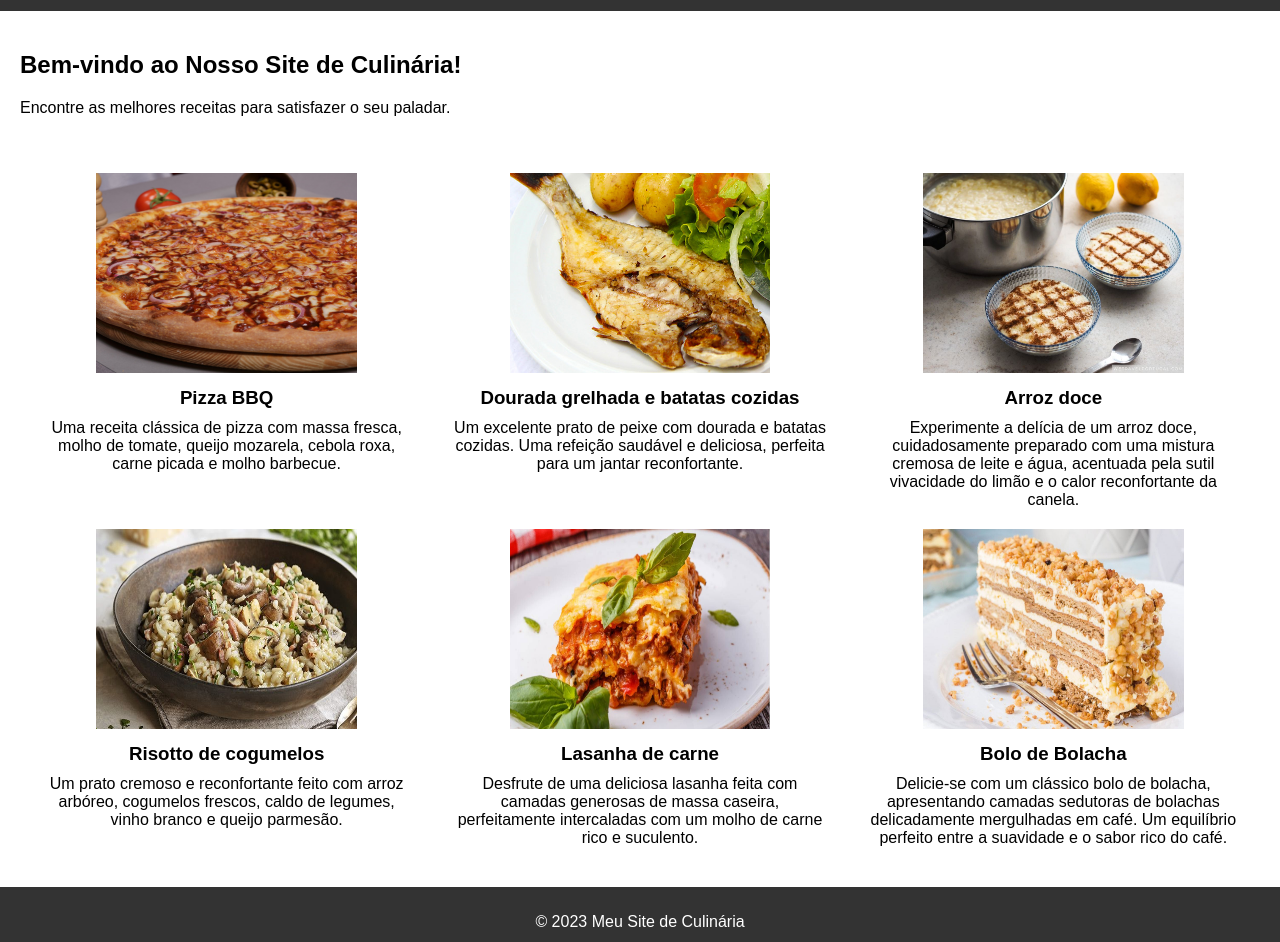
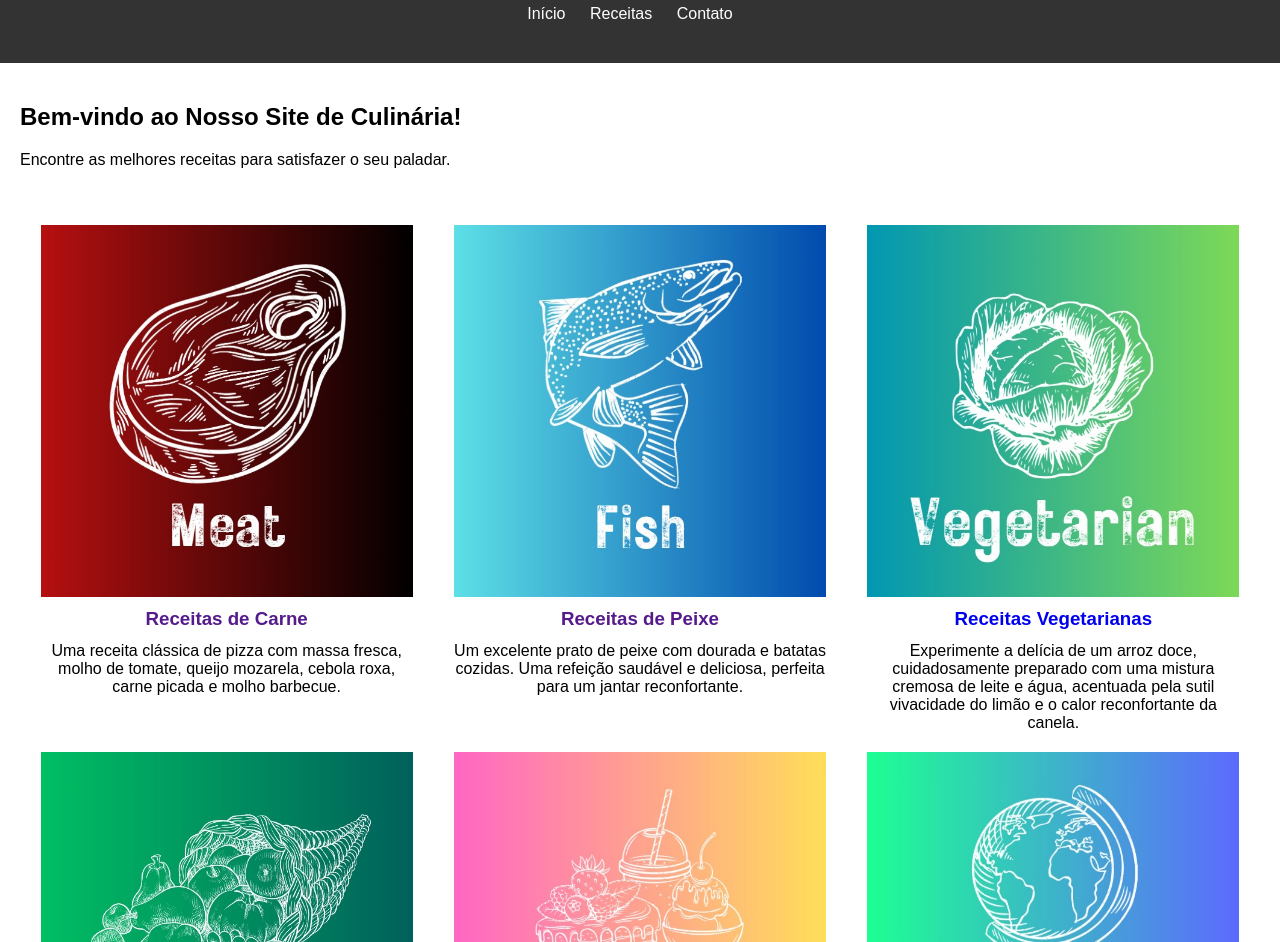
Before and after one commit to rpinto47/Projeto-PW, a plain HTML site: page www/index.html in a window 1280 px wide. Shown: the part 87-1029 px from the top of the page. Drawn offline with Linux system fonts and the light colour scheme.

Commit message:
alterações index

```diff
--- a/www/index.html
+++ b/www/index.html
@@ -1,5 +1,5 @@
 <!DOCTYPE html>
-<html lang="pt-br">
+<html lang="en">
   <head>
     <meta charset="UTF-8" />
     <meta name="viewport" content="width=device-width, initial-scale=1.0" />
@@ -9,9 +9,9 @@
   <body>
     <header>
       <nav>
-        <h1>Receitas Deliciosas</h1>
+        <h1>Home Cook</h1>
         <ul>
-          <li><a href="../www/documents/home.html">Início</a></li>
+          <li><a href="../www/home.html">Início</a></li>
           <li><a href="documents/receitas.html">Receitas</a></li>
           <li><a href="documents/contacto.html">Contato</a></li>
         </ul>
@@ -24,12 +24,11 @@
     </section>
     <section id="receitas">
       <div class="imagens">
-        <a href="documents/pizzabbq.html">
+        <a href="">
           <picture>
-            <source srcset="imagens/pizza barbacue.jpg" type="image/jpeg" />
-            <img src="imagens/pizza barbacue.jpg" alt="Pizza BBQ" />
+            <img src="imagens/carne.jpg" alt="Carne" />
           </picture>
-          <h3><a href="documents/pizzabbq.html">Pizza BBQ</a></h3>
+          <h3><a href="">Receitas de Carne</a></h3>
           <p>
             Uma receita clássica de pizza com massa fresca, molho de tomate,
             queijo mozarela, cebola roxa, carne picada e molho barbecue.
@@ -37,15 +36,12 @@
         </a>
       </div>
       <div class="imagens">
-        <a href="documents/dorada.html">
+        <a href="">
           <picture>
-            <source srcset="imagens/douradinha.jpg" type="image/jpeg" />
-            <img src="imagens/douradinha.jpg" alt="Dourada" />
+            <img src="imagens/peixe.jpg" alt="Peixe" />
           </picture>
           <h3>
-            <a href="documents/dorada.html"
-              >Dourada grelhada e batatas cozidas</a
-            >
+            <a href="">Receitas de Peixe</a>
           </h3>
           <p>
             Um excelente prato de peixe com dourada e batatas cozidas. Uma
@@ -55,12 +51,11 @@
         </a>
       </div>
       <div class="imagens">
-        <a href="documents/arrozdoce.html">
+        <a href="">
           <picture>
-            <source srcset="imagens/Arrezinhe doce.jpg" type="image/jpeg" />
-            <img src="imagens/Arrezinhe doce.jpg" alt="Arroz Doce" />
+            <img src="imagens/vegetariano.jpg" alt="Vegetarianas" />
           </picture>
-          <h3><a href="documents/arrozdoce.html">Arroz doce</a></h3>
+          <h3><a href="documents/arrozdoce.html">Receitas Vegetarianas</a></h3>
           <p>
             Experimente a delícia de um arroz doce, cuidadosamente preparado com
             uma mistura cremosa de leite e água, acentuada pela sutil vivacidade
@@ -69,25 +64,11 @@
         </a>
       </div>
       <div class="imagens">
-        <a href="documents/risotto.html">
+        <a href="">
           <picture>
-            <source srcset="imagens/risotto.jpeg" type="image/jpeg" />
-            <img src="imagens/risotto.jpeg" alt="Risotto de cogumelos" />
+            <img src="imagens/vegan.jpg" alt="Vegan" />
           </picture>
-          <h3><a href="documents/risotto.html">Risotto de cogumelos</a></h3>
-          <p>
-            Um prato cremoso e reconfortante feito com arroz arbóreo, cogumelos
-            frescos, caldo de legumes, vinho branco e queijo parmesão.
-          </p>
-        </a>
-      </div>
-      <div class="imagens">
-        <a href="documents/lasanha.html">
-          <picture>
-            <source srcset="imagens/lasanha carne.jpg" type="image/jpeg" />
-            <img src="imagens/lasanha carne.jpg" alt="Lasanha de carne" />
-          </picture>
-          <h3><a href="documents/lasanha.html">Lasanha de carne</a></h3>
+          <h3><a href="">Receitas Vegan</a></h3>
           <p>
             Desfrute de uma deliciosa lasanha feita com camadas generosas de
             massa caseira, perfeitamente intercaladas com um molho de carne rico
@@ -96,16 +77,27 @@
         </a>
       </div>
       <div class="imagens">
-        <a href="documents/bolobolacha.html">
+        <a href="">
           <picture>
-            <source srcset="imagens/bolo bolacha.jpg" type="image/jpeg" />
-            <img src="imagens/bolo bolacha.jpg" alt="Bolo de Bolacha" />
+            <img src="imagens/sobremesas.jpg" alt="Sobremesas" />
           </picture>
-          <h3><a href="documents/bolobolacha.html">Bolo de Bolacha</a></h3>
+          <h3><a href="">Sobremesas</a></h3>
           <p>
             Delicie-se com um clássico bolo de bolacha, apresentando camadas
             sedutoras de bolachas delicadamente mergulhadas em café. Um
             equilíbrio perfeito entre a suavidade e o sabor rico do café.
+          </p>
+        </a>
+      </div>
+      <div class="imagens">
+        <a href="">
+          <picture>
+            <img src="imagens/cozinhamundo.jpg" alt="Cozinha do Mundo" />
+          </picture>
+          <h3><a href="">Comidas do Mundo</a></h3>
+          <p>
+            Um prato cremoso e reconfortante feito com arroz arbóreo, cogumelos
+            frescos, caldo de legumes, vinho branco e queijo parmesão.
           </p>
         </a>
       </div>
--- a/www/styles/home.css
+++ /dev/null
@@ -1,39 +0,0 @@
-body {
-  background-image: url("../imagens/homebackground.jpg");
-  background-size: cover;
-  position:fixed;
-}
-
-body {
-    display: flex;
-    justify-content: center;
-    align-items: center;
-    height: 100vh;
-    margin: 0;
-}
-
-.explore-button {
-    display: flex;
-    justify-content: center;
-    align-items: center;
-    margin-left: 690px;
-    margin-top: 400px;
-}
-
-.explore-button a {
-    text-decoration: none;
-}
-
-.explore-button button {
-    padding: 10px 20px;
-    background-color:whitesmoke;
-    color:#2B7395;
-    font-size: 16px;
-    border: none;
-    border-radius: 5px;
-    width: 120px;
-}
-
-.explore-button button:hover{
-    background-color: rgb(208, 208, 208);
-}
--- a/www/styles/index.css
+++ b/www/styles/index.css
@@ -1,85 +1,96 @@
+:root {
+  --font-size-base: 16px;
+  --font-family: Arial, sans-serif;
+  --background-color-header: #333;
+  --text-color-header: #fff;
+  --padding-header: 1.5em;
+  --text-align-header: center;
+  --list-padding-nav: 0;
+  --display-receitas: flex;
+  --flex-wrap-receitas: wrap;
+  --justify-content-receitas: space-around;
+  --color-link: #fff;
+  --margin-imagem: 1.25em;
+  --margin-h3: 0.625em 0;
+  --padding-section: 1.25em;
+  --margin-bottom-receita: 1.25em;
+  --background-color-footer: #333;
+  --text-align-footer: center;
+  --padding-footer: 1.5em;
+}
+
 body {
-  font-family: Arial, sans-serif;
+  font-size: var(--font-size-base);
+  font-family: var(--font-family);
   margin: 0;
   padding: 0;
 }
 
 header {
-  background-color: #333;
-  color: #fff;
-  padding: 10px;
-  text-align: center;
-}
-
-header h1 {
-  margin: 0;
+  background-color: var(--background-color-header);
+  color: var(--text-color-header);
+  padding: var(--padding-header);
+  text-align: var(--text-align-header);
 }
 
 nav ul {
   list-style-type: none;
-  padding: 0;
+  padding: var(--list-padding-nav);
 }
 
 nav li {
   display: inline;
-  margin-right: 20px;
+  margin-right: 1.25em; /* 20px at 16px base font size */
 }
 
 nav a {
-  text-decoration: none;
-  color: #fff;
+  color: var(--color-link);
 }
 
 #receitas {
-  display: flex;
-  flex-wrap: wrap;
-  justify-content: space-around;
+  display: var(--display-receitas);
+  flex-wrap: var(--flex-wrap-receitas);
+  justify-content: var(--justify-content-receitas);
 }
 
-a {
-  color: inherit;
-  text-decoration: none;
-}
 .imagens {
   width: 30%;
-  margin-bottom: 20px;
+  margin-bottom: var(--margin-imagem);
   text-align: center;
+  position: relative;
 }
 
 .imagens img {
-  max-width: 70%;
-  max-width: 70%;
+  width: 100%;
   height: auto;
-  width: 300px;
-  height: 200px;
+  display: block;
+  aspect-ratio: 1;
 }
 
 .imagens h3 {
-  margin: 10px 0;
+  margin: var(--margin-h3);
 }
 
 .imagens p {
   margin: 0;
 }
 
+a {
+  text-decoration: none;
+
+}
+
 section {
-  padding: 20px;
+  padding: var(--padding-section);
 }
 
 .receita {
-  margin-bottom: 20px;
-}
-
-form label,
-form textarea,
-form input {
-  display: block;
-  margin-bottom: 10px;
+  margin-bottom: var(--margin-bottom-receita);
 }
 
 footer {
-  background-color: #333;
-  color: #fff;
-  text-align: center;
-  padding: 10px;
+  background-color: var(--background-color-footer);
+  color: var(--text-color-header);
+  text-align: var(--text-align-footer);
+  padding: var(--padding-footer);
 }
```
Also changed, not shown: www/documents/home.html (deleted, +0 -13 lines), www/imagens/carne.jpg (added), www/imagens/carnelogo.jpg (added), www/imagens/cozinhamundo.jpg (added), www/imagens/homebackground.jpg, www/imagens/homelogo.jpg (deleted), www/imagens/homelogo.png, www/imagens/homelogos.png (added), www/imagens/logo.jpg, www/imagens/peixe.jpg (added), www/imagens/sobremesas.jpg (added), www/imagens/vegan.jpg (added), www/imagens/vegetariano.jpg (added).
